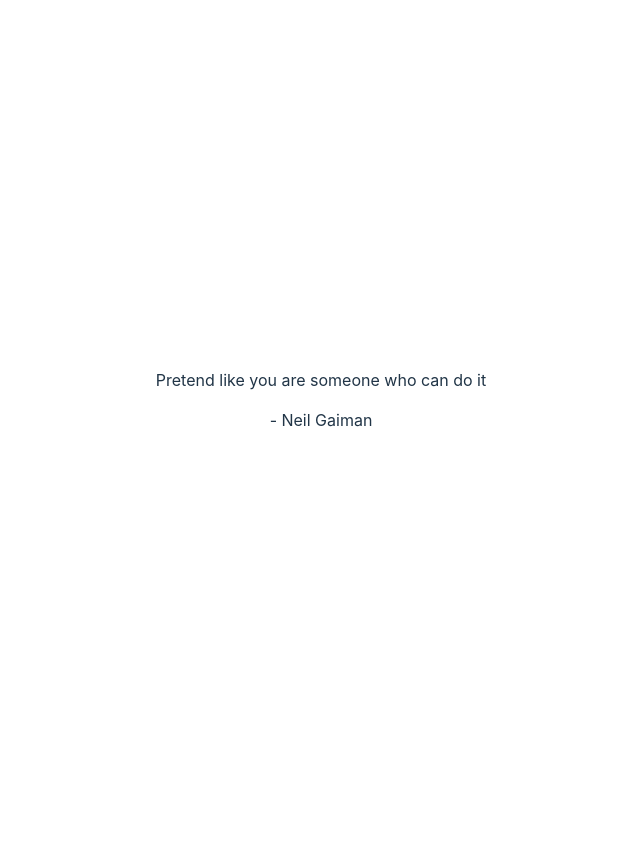
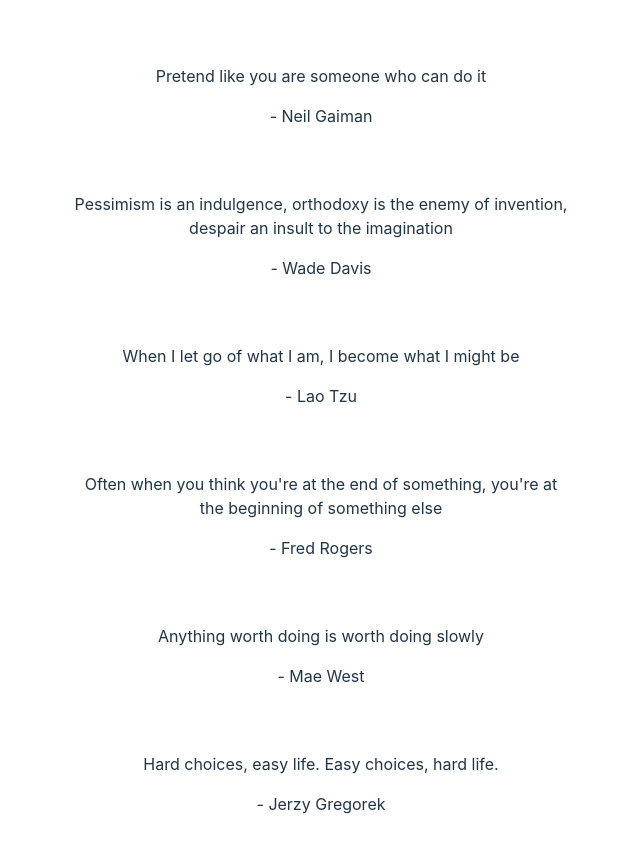
Before and after one commit to neildevas/pretend-like-you-are-someone-who-can-do-it, a React (Vite) app: page / in a window 1280 px wide. Shown: the top 852 px of the page, without its empty margins (319-959 px from the left). Before the commit the page ends 800 px from the top, so only its background shows below. Built offline with nearby package versions, Linux system fonts and the light colour scheme.

Commit message:
add more quotes'

```diff
--- a/src/App.css
+++ b/src/App.css
@@ -7,8 +7,9 @@
 
 .App {
   display: -webkit-flex;
-  flex-direction: row;
+  flex-direction: column;
   align-items: center;
+
 }
 
 .logo {
@@ -40,7 +41,8 @@
 }
 
 .card {
-  padding: 2em;
+  padding: 1em 2em;
+  max-width: 500px;
 }
 
 .read-the-docs {
--- a/src/App.tsx
+++ b/src/App.tsx
@@ -1,21 +1,36 @@
-import { useState } from 'react'
 import './App.css'
 
-const quotes = [{ quote: "Pretend like you are someone who can do it", author: "Neil Gaiman" }];
+const quotes = [{
+  quote: "Pretend like you are someone who can do it", author: "Neil Gaiman",
+}, {
+  quote: "Pessimism is an indulgence, orthodoxy is the enemy of invention, despair an insult to the imagination",
+  author: "Wade Davis"
+}, {
+  quote: "When I let go of what I am, I become what I might be",
+  author: "Lao Tzu"
+}, {
+  quote: "Often when you think you're at the end of something, you're at the beginning of something else",
+  author: "Fred Rogers"
+}, {
+  quote: "Anything worth doing is worth doing slowly",
+  author: "Mae West"
+}, {
+  quote: "Hard choices, easy life. Easy choices, hard life.", author: "Jerzy Gregorek"
+}];
 
 function App() {
-  const [quoteIndex, setQuoteIndex] = useState(0)
-  const quote = quotes[quoteIndex];
   return (
     <div className="App">
-      <div className="card">
-        <p>
-          {quote.quote}
-        </p>
-        <p>
-          - {quote.author}
-        </p>
-      </div>
+      {quotes.map(({ quote, author }, index) => (
+        <div className={"card"} key={index}>
+          <p>
+            {quote}
+          </p>
+          <p>
+            - {author}
+          </p>
+        </div>
+      ))}
     </div>
   )
 }
```
